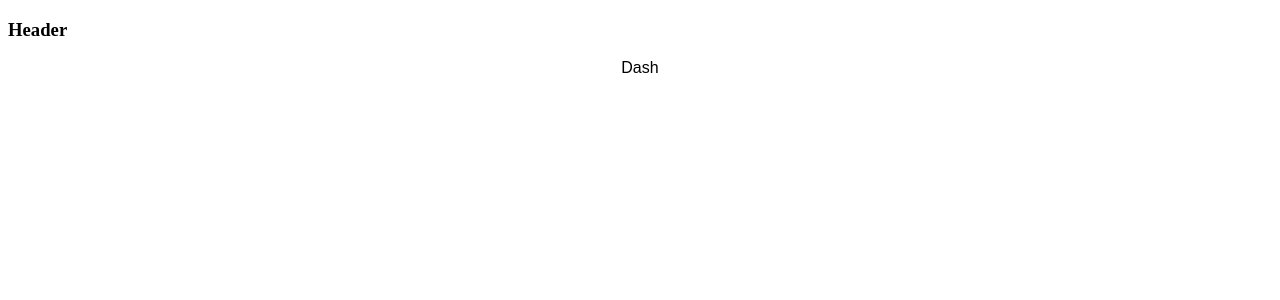
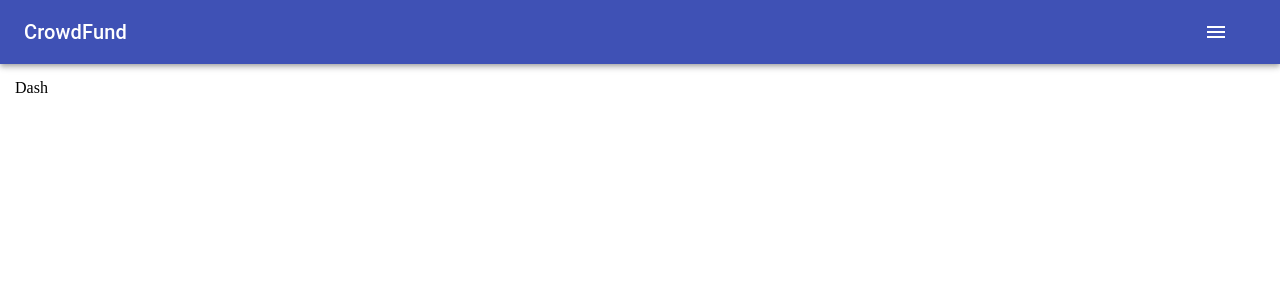
Before and after one commit to sinicki/anonymous-project, a React (Create React App) app: page / in a window 1280 px wide. Shown: the top 300 px of the page. Built offline with nearby package versions, Linux system fonts and the light colour scheme.

Commit message:
Basic layout
Basic layout

```diff
--- a/package.json
+++ b/package.json
@@ -6,6 +6,7 @@
   "main": "src/index.tsx",
   "dependencies": {
     "@material-ui/core": "4.9.11",
+    "@material-ui/icons": "4.9.1",
     "firebase": "7.14.2",
     "react": "^16.12.0",
     "react-dom": "^16.12.0",
--- a/src/App.tsx
+++ b/src/App.tsx
@@ -1,4 +1,13 @@
 import * as React from "react";
+import { makeStyles } from "@material-ui/core/styles";
+import AppBar from "@material-ui/core/AppBar";
+import Toolbar from "@material-ui/core/Toolbar";
+import Typography from "@material-ui/core/Typography";
+import Button from "@material-ui/core/Button";
+import Menu from "@material-ui/core/Menu";
+import MenuItem from "@material-ui/core/MenuItem";
+import IconButton from "@material-ui/core/IconButton";
+import MenuIcon from "@material-ui/icons/Menu";
 import { BrowserRouter as Router, Switch, Route, Link } from "react-router-dom";
 import Companies from "./views/companies";
 import Invest from "./views/invest";
@@ -6,6 +15,21 @@ import Profile from "./views/profile";
 import Auth from "./views/auth";
 import Dashboard from "./views/dashboard";
 import "./styles.css";
+
+const useStyles = makeStyles(theme => ({
+  root: {
+    flexGrow: 1
+  },
+  menuButton: {
+    marginRight: theme.spacing(2)
+  },
+  title: {
+    flexGrow: 1
+  },
+  content: {
+    margin: "15px"
+  }
+}));
 
 const VIEWS = [
   ["companies", Companies],
@@ -27,11 +51,61 @@ const Content = () => {
   );
 };
 
+const LOGGED_OUT_MENU = [{ label: "Login", link: "auth" }];
+
+const LOGGED_MENU = [
+  { label: "Profile", link: "profile" },
+  { label: "Fund", link: "fund" }
+];
+
+function AppMenu({ anchorEl, handleClose, logged }: any) {
+  return (
+    <Menu
+      id="simple-menu"
+      anchorEl={anchorEl}
+      keepMounted
+      open={Boolean(anchorEl)}
+      onClose={handleClose}
+    >
+      {(logged ? LOGGED_MENU : LOGGED_OUT_MENU).map(el => (
+        <MenuItem onClick={handleClose}>
+          <Link to={el.link}>{el.label}</Link>
+        </MenuItem>
+      ))}
+      {logged && <MenuItem onClick={handleClose}>Logout</MenuItem>}
+    </Menu>
+  );
+}
+
 export default function App() {
+  const classes = useStyles();
+  const [anchorEl, setAnchorEl] = React.useState(null);
+  const handleClick = event => {
+    setAnchorEl(event.currentTarget);
+  };
+  const handleClose = () => {
+    setAnchorEl(null);
+  };
   return (
     <Router>
-      <h3>Header</h3>
-      <div className="App">
+      <AppBar position="static">
+        <Toolbar>
+          <Typography variant="h6" className={classes.title}>
+            CrowdFund
+          </Typography>
+          <IconButton
+            edge="start"
+            className={classes.menuButton}
+            color="inherit"
+            aria-label="menu"
+            onClick={handleClick}
+          >
+            <MenuIcon />
+          </IconButton>
+        </Toolbar>
+      </AppBar>
+      <AppMenu handleClose={handleClose} anchorEl={anchorEl} />
+      <div className={classes.content}>
         <Content />
       </div>
     </Router>
--- a/src/styles.css
+++ b/src/styles.css
@@ -1,4 +1,3 @@
-.App {
-  font-family: sans-serif;
-  text-align: center;
+body {
+  margin: 0;
 }
```
